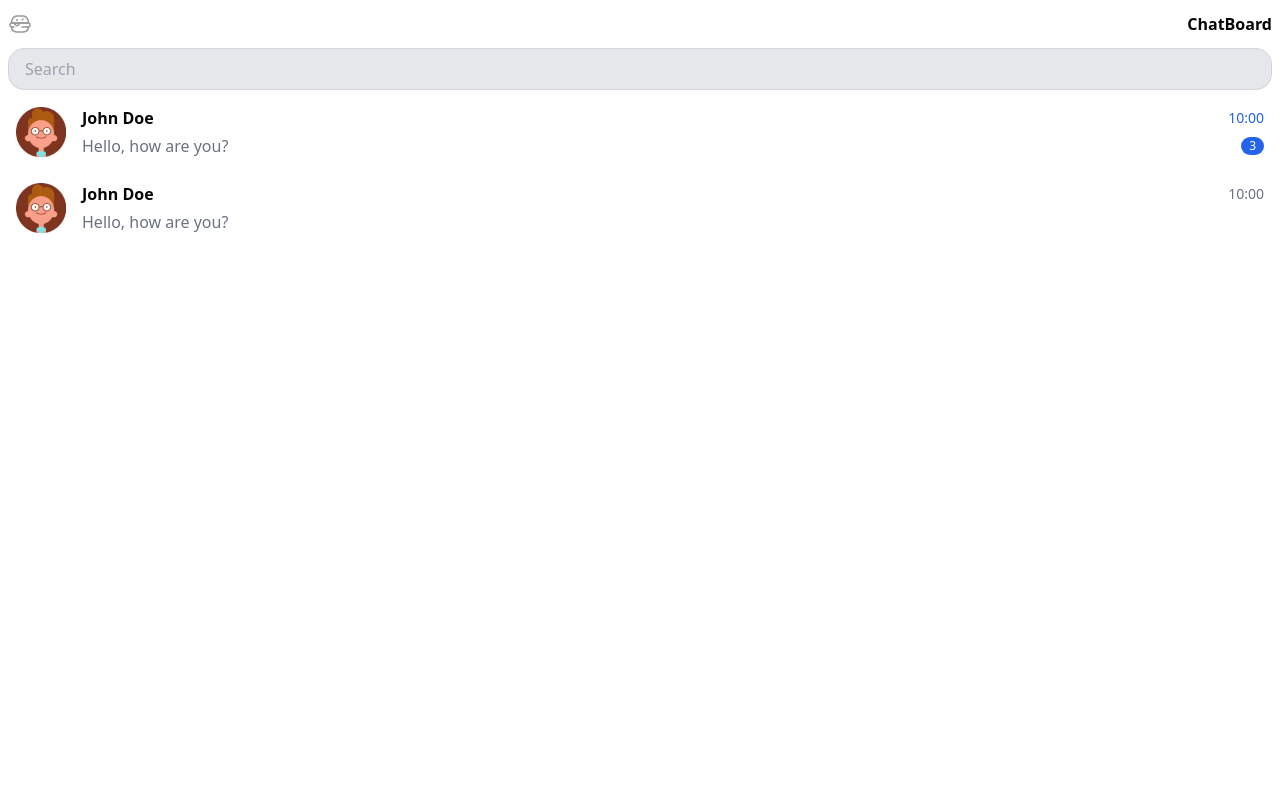
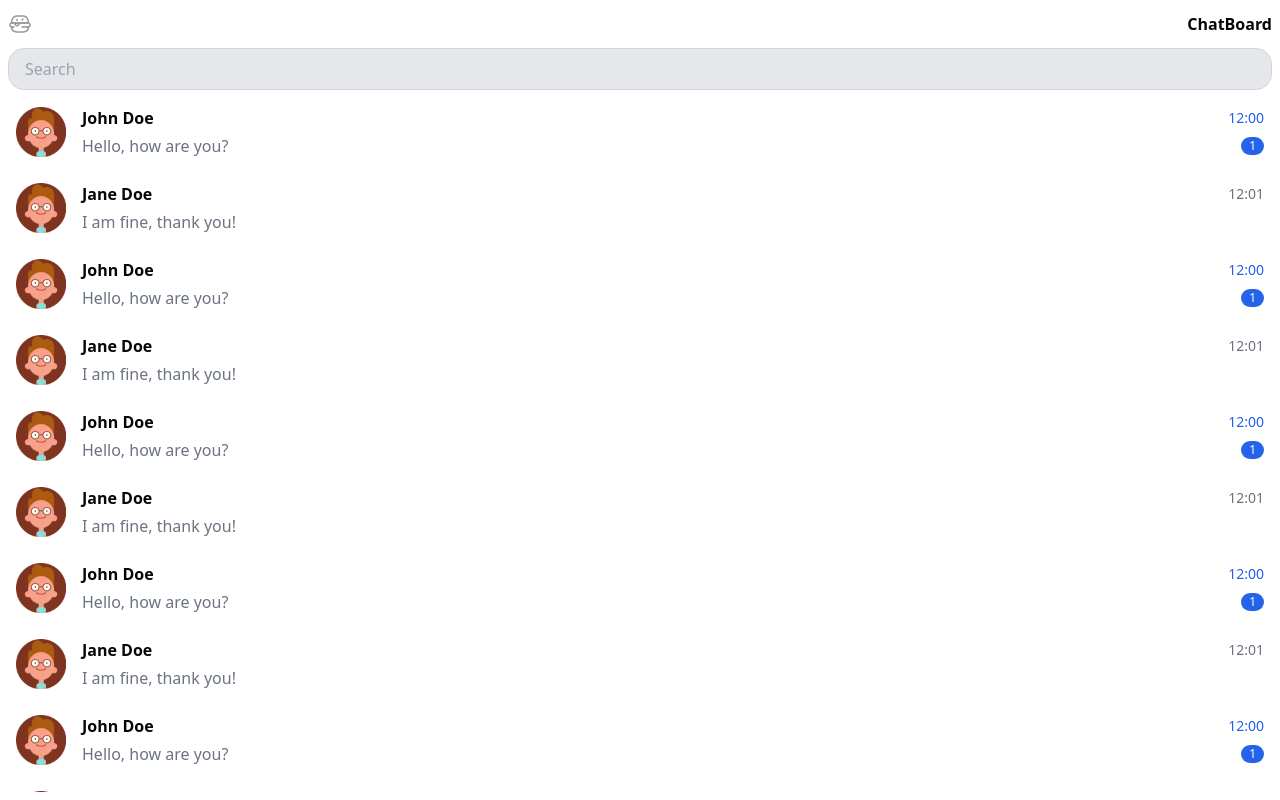
Before and after one commit to gabriel-pantojab/chatboard, an Angular app in the folder app/: page /secure/chats in a window 1280 px wide. Built offline with nearby package versions, Linux system fonts and the light colour scheme.

Commit message:
feat(app): implement dynamic chat previews in chats page using mock data

```diff
--- /dev/null
+++ b/app/src/app/core/mocks/chats.mock.ts
@@ -0,0 +1,84 @@
+import { ChatPreview } from '../interfaces/chat-preview.interface';
+
+export const chats: ChatPreview[] = [
+  {
+    id: 1,
+    name: 'John Doe',
+    lastMessage: 'Hello, how are you?',
+    lastMessageTime: '12:00',
+    avatarUrl: 'assets/images/avatar.webp',
+    unreadMessages: 1,
+  },
+  {
+    id: 2,
+    name: 'Jane Doe',
+    lastMessage: 'I am fine, thank you!',
+    lastMessageTime: '12:01',
+    avatarUrl: 'assets/images/avatar.webp',
+    unreadMessages: 0,
+  },
+  {
+    id: 3,
+    name: 'John Doe',
+    lastMessage: 'Hello, how are you?',
+    lastMessageTime: '12:00',
+    avatarUrl: 'assets/images/avatar.webp',
+    unreadMessages: 1,
+  },
+  {
+    id: 4,
+    name: 'Jane Doe',
+    lastMessage: 'I am fine, thank you!',
+    lastMessageTime: '12:01',
+    avatarUrl: 'assets/images/avatar.webp',
+    unreadMessages: 0,
+  },
+  {
+    id: 5,
+    name: 'John Doe',
+    lastMessage: 'Hello, how are you?',
+    lastMessageTime: '12:00',
+    avatarUrl: 'assets/images/avatar.webp',
+    unreadMessages: 1,
+  },
+  {
+    id: 6,
+    name: 'Jane Doe',
+    lastMessage: 'I am fine, thank you!',
+    lastMessageTime: '12:01',
+    avatarUrl: 'assets/images/avatar.webp',
+    unreadMessages: 0,
+  },
+  {
+    id: 7,
+    name: 'John Doe',
+    lastMessage: 'Hello, how are you?',
+    lastMessageTime: '12:00',
+    avatarUrl: 'assets/images/avatar.webp',
+    unreadMessages: 1,
+  },
+  {
+    id: 8,
+    name: 'Jane Doe',
+    lastMessage: 'I am fine, thank you!',
+    lastMessageTime: '12:01',
+    avatarUrl: 'assets/images/avatar.webp',
+    unreadMessages: 0,
+  },
+  {
+    id: 9,
+    name: 'John Doe',
+    lastMessage: 'Hello, how are you?',
+    lastMessageTime: '12:00',
+    avatarUrl: 'assets/images/avatar.webp',
+    unreadMessages: 1,
+  },
+  {
+    id: 10,
+    name: 'Jane Doe',
+    lastMessage: 'I am fine, thank you!',
+    lastMessageTime: '12:01',
+    avatarUrl: 'assets/images/avatar.webp',
+    unreadMessages: 0,
+  },
+];
--- a/app/src/app/secure/pages/chats-page/chats-page.component.html
+++ b/app/src/app/secure/pages/chats-page/chats-page.component.html
@@ -10,16 +10,12 @@
   </form>
 
   <section class="flex h-full flex-col gap-2 overflow-y-auto">
-    <app-chat-preview
-      [chatName]="'John Doe'"
-      [lastMessageTime]="'10:00'"
-      [lastMessage]="'Hello, how are you?'"
-      [unreadMessages]="3"></app-chat-preview>
-
-    <app-chat-preview
-      [chatName]="'John Doe'"
-      [lastMessageTime]="'10:00'"
-      [lastMessage]="'Hello, how are you?'"
-      [unreadMessages]="0"></app-chat-preview>
+    @for (chat of chats; track chat.id) {
+      <app-chat-preview
+        [chatName]="chat.name"
+        [lastMessageTime]="chat.lastMessageTime"
+        [lastMessage]="chat.lastMessage"
+        [unreadMessages]="chat.unreadMessages"></app-chat-preview>
+    }
   </section>
 </article>
--- a/app/src/app/secure/pages/chats-page/chats-page.component.ts
+++ b/app/src/app/secure/pages/chats-page/chats-page.component.ts
@@ -1,5 +1,7 @@
 import { Component } from '@angular/core';
 import { ChatPreviewComponent } from '../../components/chat-preview/chat-preview.component';
+import { ChatPreview } from '../../../core/interfaces/chat-preview.interface';
+import { chats } from '../../../core/mocks/chats.mock';
 
 @Component({
   selector: 'app-chats-page',
@@ -12,4 +14,10 @@ import { ChatPreviewComponent } from '../../components/chat-preview/chat-preview
     }
   `,
 })
-export class ChatsPageComponent {}
+export class ChatsPageComponent {
+  public chats: ChatPreview[];
+
+  constructor() {
+    this.chats = chats;
+  }
+}
```
